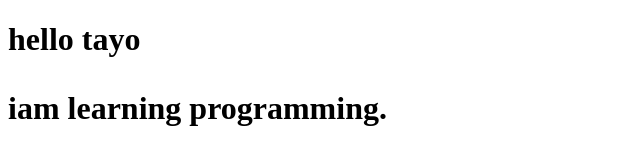
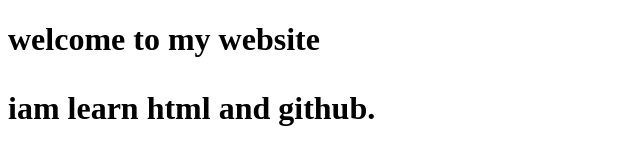
Before and after one commit to tayodev2026/my-first-programming-project, a plain HTML site: page index.html in a window 1280 px wide. Shown: the whole page, without its empty margins (0-640 px from the left). Drawn offline with Linux system fonts and the light colour scheme.

Commit message:
Update index.html

```diff
--- a/index.html
+++ b/index.html
@@ -4,7 +4,7 @@
 <title> my first website </title>
 </head>
 <body>
-<h1> hello tayo </h>
-<p> iam learning programming.</p>
+<h1> welcome to my website </h>
+<p> iam  learn html and github.</p>
 </body>
 </html>
```
